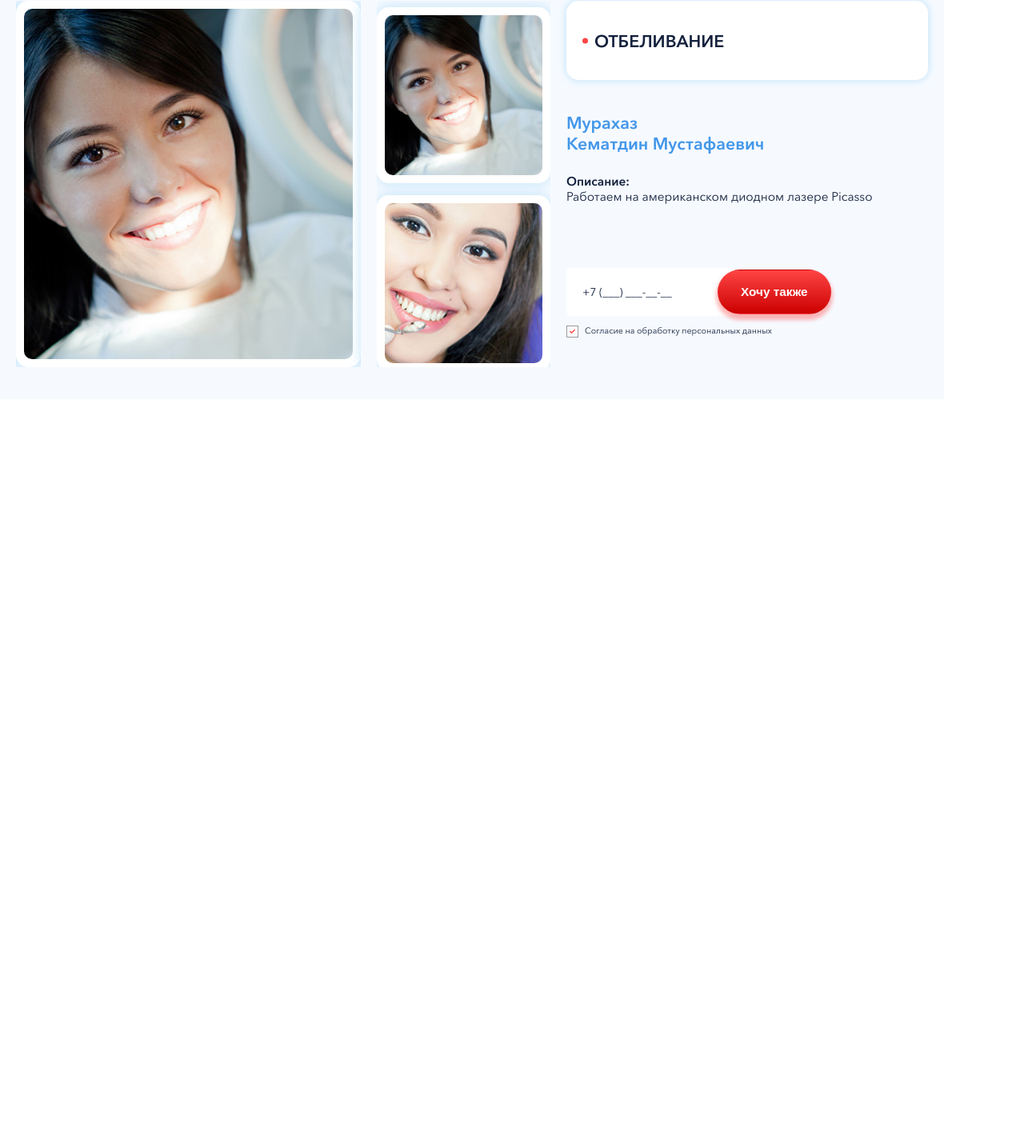
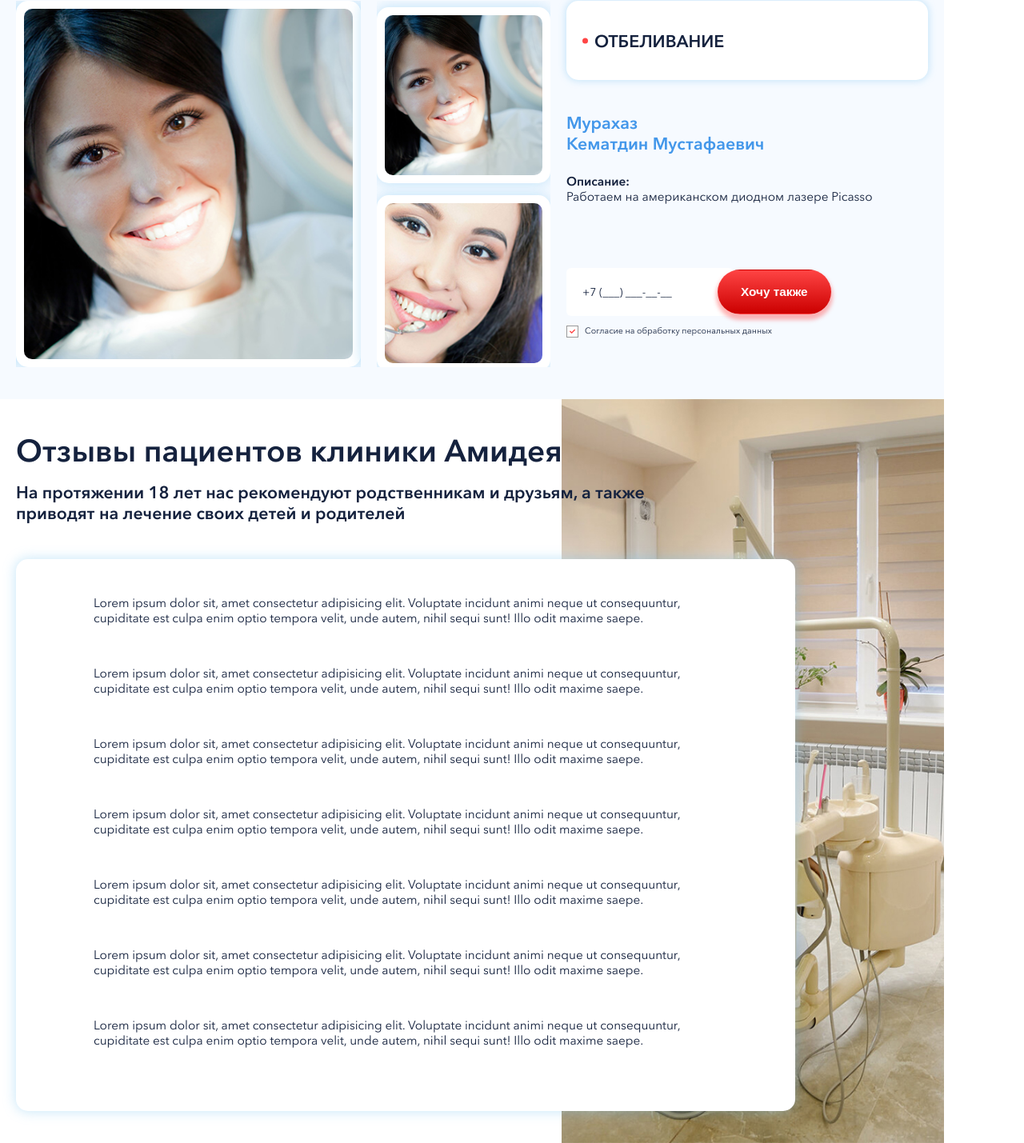
Before and after one commit to walkinded/AMIDEA, a plain HTML site: page index.html in a window 1280 px wide. Shown: the part 4753-6182 px from the top of the page at 80% size. Before the commit the page ends 5252 px from the top, so only its background shows below. Drawn offline with Linux system fonts and the light colour scheme.

Commit message:
done reviews

```diff
--- a/css/main.css
+++ b/css/main.css
@@ -140,6 +140,10 @@ li {
 .section-title-sub-margin .subtitle {
   margin-bottom: 35px;
 }
+.img-absolute {
+  position: absolute;
+}
+
 /* ========================== BTNS ========================== */
 .btns-wrap {
   display: flex;
@@ -1291,3 +1295,50 @@ li {
   margin-bottom: 80px;
 
 }
+
+/* ==================== REVIWES ==================== */
+.reviews {
+  position: relative;
+  padding: 40px 0;
+}
+.reviews .img-absolute {
+  top: 0;
+  right: 0;
+  z-index: -1;
+  max-width: 787px;
+  height: 100%;
+  object-fit: cover;
+}
+.reviews .subtitle {
+  max-width: 795px;
+  margin-bottom: 45px;
+}
+.reviews__box {
+  position: relative;
+  max-width: 974px ;
+  width: auto;
+  height: 690px;
+}
+.reviews__box-wrap {
+  position: absolute;
+  margin: 45px 97px;
+  overflow-y: scroll;
+  height: calc(690px - 90px);
+}
+.reviews__box-wrap::-webkit-scrollbar {
+  width: 5px;
+}
+
+.reviews__box-wrap::-webkit-scrollbar-track {
+  /* -webkit-box-shadow: 5px 5px 5px -5px rgba(34, 60, 80, 0.2) inset; */
+  background-color: transparent;
+  border-radius: 10px;
+}
+
+.reviews__box-wrap::-webkit-scrollbar-thumb {
+  border-radius: 10px;
+  background: var(--color-blue);
+}
+.reviews__item {
+  margin-bottom: 50px;
+}
--- a/css/media.css
+++ b/css/media.css
@@ -8,6 +8,9 @@
   }
   header .btns-wrap:first-of-type{
     display: none;
+  }
+  .reviews .img-absolute {
+    max-width: 578px;
   }
 }
 
@@ -34,6 +37,9 @@
   }
   .gallery__scroll-big {
     max-width: 431px;
+  }
+  .reviews .img-absolute {
+    max-width: 478px;
   }
 }
 
@@ -68,6 +74,9 @@
     width: auto;
   }
   .gallery__scroll-small {
+    display: none;
+  }
+  .reviews .img-absolute {
     display: none;
   }
 }
@@ -195,6 +204,9 @@
   .scroll-big__item {
     height: calc(200px - 20px);
   }
+  .reviews__box-wrap {
+    margin: 45px 50px;
+  }
 }
 
 @media screen and ( max-width: 500px ) {
@@ -278,4 +290,11 @@
     max-width: 240px;
     margin: 50px auto 0;
   }
+  .reviews__box-wrap {
+    margin: 45px 20px;
+    height: calc(390px - 90px);
+  }
+  .reviews__box {
+    height: 390px;
+  }
 }
--- a/index.html
+++ b/index.html
@@ -474,7 +474,53 @@
         </div>
       </div>
 
+      <div class="reviews section-title-sub-margin">
+        <img class="img-absolute" src="img/bg-img-2.jpg" alt="">
+        <div class="box-container">
+          <p class="title">Отзывы пациентов клиники Амидея</p>
+          <p class="subtitle">На протяжении 18 лет нас рекомендуют родственникам и друзьям,
+            а также  приводят на лечение своих детей и родителей</p>
 
+          <div class="card reviews__box">
+            <div class="reviews__box-wrap">
+              <div class="reviews__item">
+                <p>Lorem ipsum dolor sit, amet consectetur adipisicing elit. Voluptate incidunt animi neque ut consequuntur, cupiditate est culpa enim optio tempora velit, unde autem, nihil sequi sunt! Illo odit maxime saepe.</p>
+              </div>
+              <div class="reviews__item">
+                <p>Lorem ipsum dolor sit, amet consectetur adipisicing elit. Voluptate incidunt animi neque ut consequuntur, cupiditate est culpa enim optio tempora velit, unde autem, nihil sequi sunt! Illo odit maxime saepe.</p>
+              </div>
+              <div class="reviews__item">
+                <p>Lorem ipsum dolor sit, amet consectetur adipisicing elit. Voluptate incidunt animi neque ut consequuntur, cupiditate est culpa enim optio tempora velit, unde autem, nihil sequi sunt! Illo odit maxime saepe.</p>
+              </div>
+              <div class="reviews__item">
+                <p>Lorem ipsum dolor sit, amet consectetur adipisicing elit. Voluptate incidunt animi neque ut consequuntur, cupiditate est culpa enim optio tempora velit, unde autem, nihil sequi sunt! Illo odit maxime saepe.</p>
+              </div>
+              <div class="reviews__item">
+                <p>Lorem ipsum dolor sit, amet consectetur adipisicing elit. Voluptate incidunt animi neque ut consequuntur, cupiditate est culpa enim optio tempora velit, unde autem, nihil sequi sunt! Illo odit maxime saepe.</p>
+              </div>
+              <div class="reviews__item">
+                <p>Lorem ipsum dolor sit, amet consectetur adipisicing elit. Voluptate incidunt animi neque ut consequuntur, cupiditate est culpa enim optio tempora velit, unde autem, nihil sequi sunt! Illo odit maxime saepe.</p>
+              </div>
+              <div class="reviews__item">
+                <p>Lorem ipsum dolor sit, amet consectetur adipisicing elit. Voluptate incidunt animi neque ut consequuntur, cupiditate est culpa enim optio tempora velit, unde autem, nihil sequi sunt! Illo odit maxime saepe.</p>
+              </div>
+              <div class="reviews__item">
+                <p>Lorem ipsum dolor sit, amet consectetur adipisicing elit. Voluptate incidunt animi neque ut consequuntur, cupiditate est culpa enim optio tempora velit, unde autem, nihil sequi sunt! Illo odit maxime saepe.</p>
+              </div>
+              <div class="reviews__item">
+                <p>Lorem ipsum dolor sit, amet consectetur adipisicing elit. Voluptate incidunt animi neque ut consequuntur, cupiditate est culpa enim optio tempora velit, unde autem, nihil sequi sunt! Illo odit maxime saepe.</p>
+              </div>
+              <div class="reviews__item">
+                <p>Lorem ipsum dolor sit, amet consectetur adipisicing elit. Voluptate incidunt animi neque ut consequuntur, cupiditate est culpa enim optio tempora velit, unde autem, nihil sequi sunt! Illo odit maxime saepe.</p>
+              </div>
+              <div class="reviews__item">
+                <p>Lorem ipsum dolor sit, amet consectetur adipisicing elit. Voluptate incidunt animi neque ut consequuntur, cupiditate est culpa enim optio tempora velit, unde autem, nihil sequi sunt! Illo odit maxime saepe.</p>
+              </div>
+            </div>
+
+          </div>
+        </div>
+      </div>
     </section>
     <section class="navigation-side">
       <ul>
```
